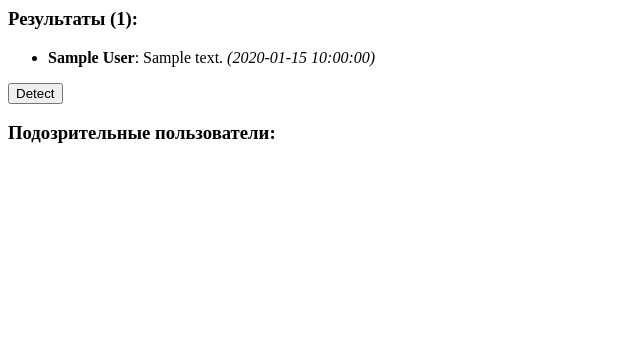
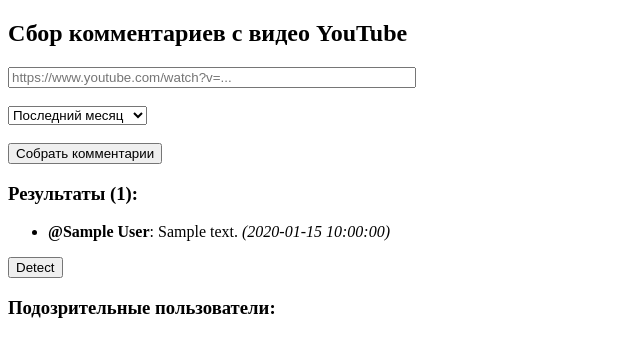
Before and after one commit to mozgoboy1980/youtube-bot-detector, a Flask app: template templates/index.html in a window 1280 px wide. Shown: the top 357 px of the page, without its empty margins (0-640 px from the left). Run offline with Flask 3, Linux system fonts and the light colour scheme; the template is opened without the code that fills it: most values are stand-ins (such as "Sample title", 1, 10 or a date in 2020).

```diff
--- a/templates/index.html
+++ b/templates/index.html
@@ -1,8 +1,31 @@
+<!DOCTYPE html>
+<html lang="ru">
+<head>
+    <meta charset="UTF-8">
+    <title>Сбор комментариев с видео YouTube</title>
+</head>
+<body>
+    <h2>Сбор комментариев с видео YouTube</h2>
+
+    <form method="post">
+        <input type="text" name="video_url" placeholder="https://www.youtube.com/watch?v=..." required style="width: 400px;"><br><br>
+        <select name="period">
+            <option value="day">Последний день</option>
+            <option value="week">Последняя неделя</option>
+            <option value="month" selected>Последний месяц</option>
+        </select><br><br>
+        <button type="submit">Собрать комментарии</button>
+    </form>
+
+    {% if error %}
+        <p style="color: red;">Ошибка: {{ error }}</p>
+    {% endif %}
+
     {% if comments %}
         <h3>Результаты ({{ comments|length }}):</h3>
         <ul id="all-comments">
         {% for c in comments %}
-        <li><strong>{{ c.author }}</strong>: {{ c.text }} <em>({{ c.date }})</em></li>
+            <li><strong>@{{ c.author }}</strong>: {{ c.text }} <em>({{ c.date }})</em></li>
         {% endfor %}
         </ul>
 
@@ -33,3 +56,5 @@
             }
         </script>
     {% endif %}
+</body>
+</html>
```
Lines whose indentation alone changed are shown as unchanged.
